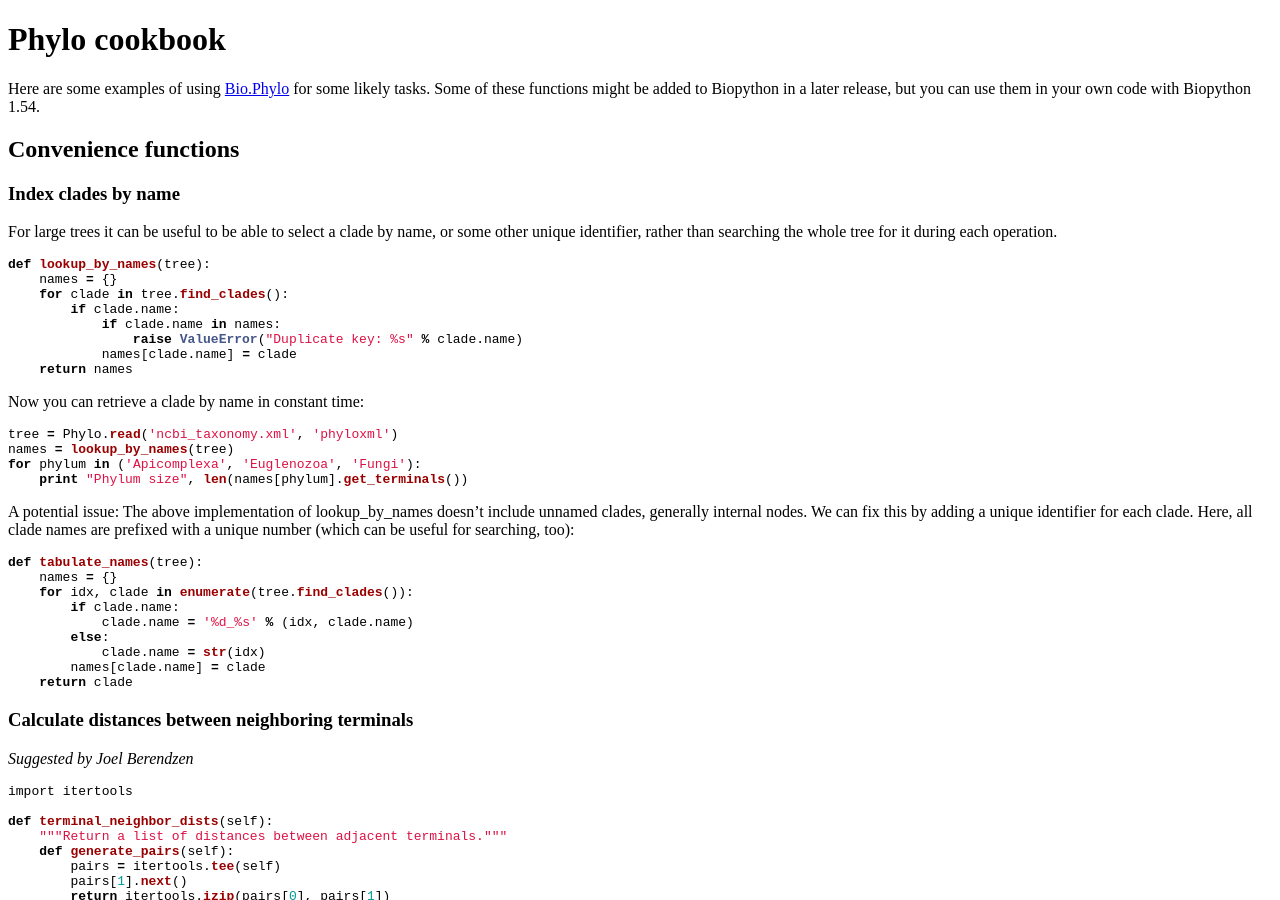
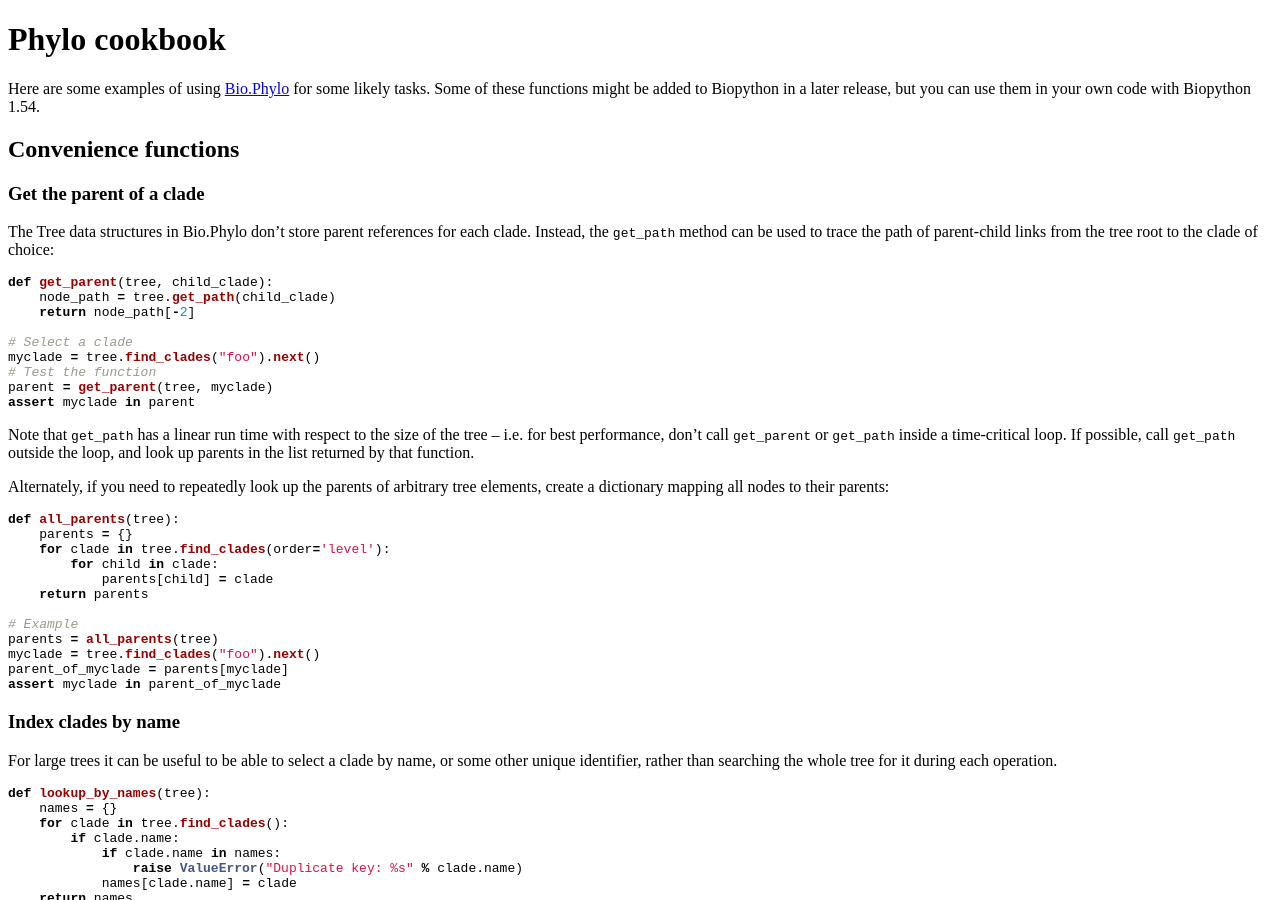
Before and after one commit to biopython/biopython.github.io, a Jekyll site: the page built from wiki/Phylo_cookbook.md, in a window 1280 px wide and 900 px high. Built offline with Jekyll 4.4.1, drawn with Linux system fonts in a browser that asks for light colours.

Commit message:
/* Convenience functions */ Getting the parent of a clade

````diff
--- a/wiki/Phylo_cookbook.md
+++ b/wiki/Phylo_cookbook.md
@@ -13,6 +13,48 @@ later release, but you can use them in your own code with Biopython
 
 Convenience functions
 ---------------------
+
+### Get the parent of a clade
+
+The Tree data structures in Bio.Phylo don't store parent references for
+each clade. Instead, the `get_path` method can be used to trace the path
+of parent-child links from the tree root to the clade of choice:
+
+``` python
+def get_parent(tree, child_clade):
+    node_path = tree.get_path(child_clade)
+    return node_path[-2]
+
+# Select a clade
+myclade = tree.find_clades("foo").next()
+# Test the function
+parent = get_parent(tree, myclade)
+assert myclade in parent
+```
+
+Note that `get_path` has a linear run time with respect to the size of
+the tree -- i.e. for best performance, don't call `get_parent` or
+`get_path` inside a time-critical loop. If possible, call `get_path`
+outside the loop, and look up parents in the list returned by that
+function.
+
+Alternately, if you need to repeatedly look up the parents of arbitrary
+tree elements, create a dictionary mapping all nodes to their parents:
+
+``` python
+def all_parents(tree):
+    parents = {}
+    for clade in tree.find_clades(order='level'):
+        for child in clade:
+            parents[child] = clade
+    return parents
+
+# Example
+parents = all_parents(tree)
+myclade = tree.find_clades("foo").next()
+parent_of_myclade = parents[myclade]
+assert myclade in parent_of_myclade
+```
 
 ### Index clades by name
 
````
Also changed, not shown: 1 other file.
